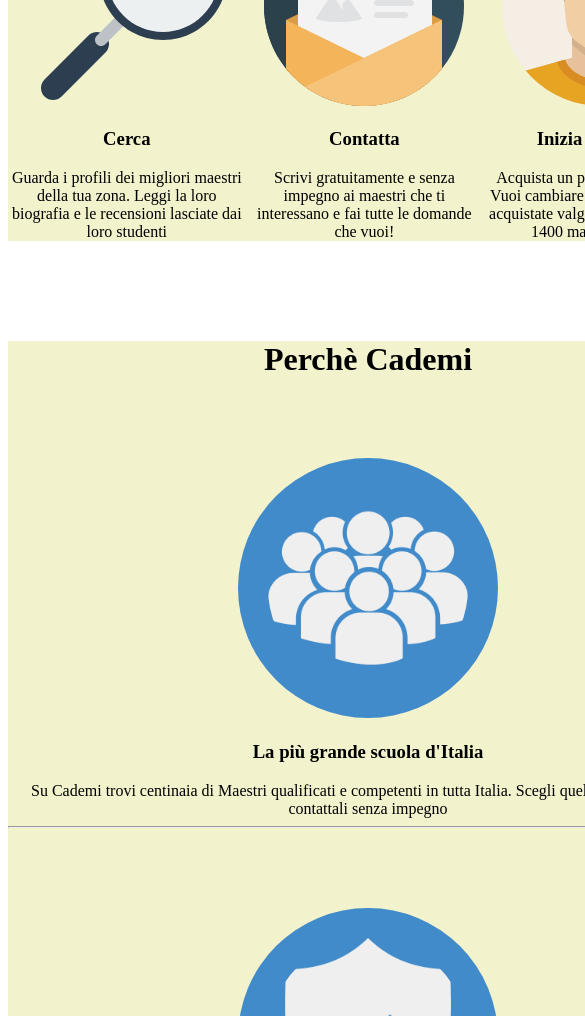
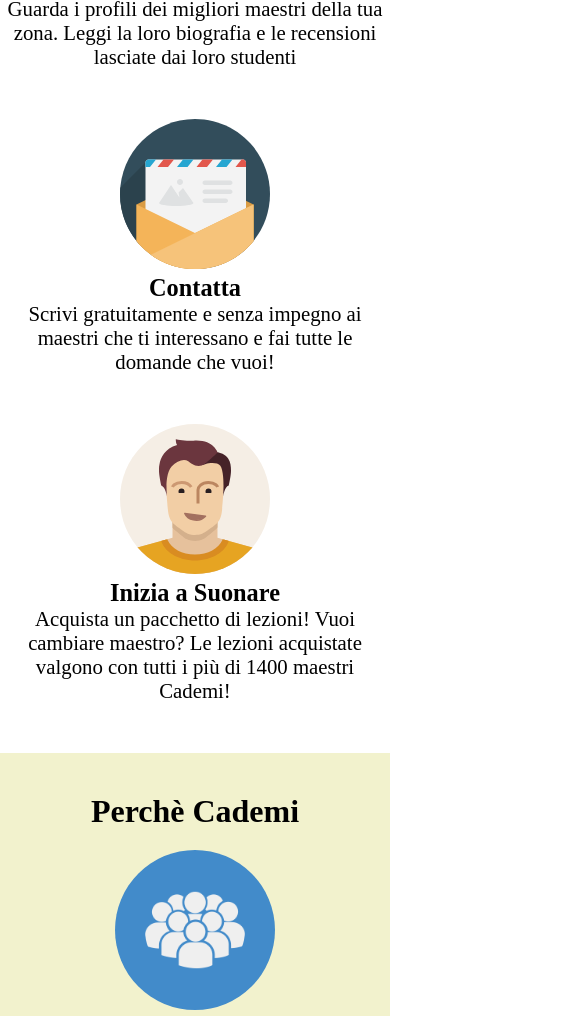
Before and after one commit to DanieleGelsomino/html-css-resp-wannabe, a plain HTML site: page index.html in a window 390 px wide. Shown: the part 984-2000 px from the top of the page, 585 px wide, since content can reach past the window. Drawn offline with Linux system fonts and the light colour scheme.

Commit message:
add mediaquery another row da sistemare linee che separano div in basso

```diff
--- a/css/mediaquery.css
+++ b/css/mediaquery.css
@@ -1,16 +1,63 @@
 /* desktop first */
 
 @media screen and (max-width: 720px) {
+  body {
+    margin: 0%;
+  }
+  h1 {
+    margin: 0;
+    padding-top: 20px;
+    padding-bottom: 20px;
+  }
+
+  #lezioni h1 {
+    background-color: rgb(242, 242, 205);
+    padding-top: 0;
+  }
+  img {
+    height: 150px;
+  }
+
+  h3 {
+    margin: 0;
+  }
+
   .row {
-    width: 720px;
-    margin-left: auto;
-    margin-right: auto;
-    margin-top: 100px;
+    width: 100%;
+    margin-top: 0;
+    padding-top: 20px;
     background-color: rgb(242, 242, 205);
   }
 
   #lezioni .row > .left,
   #lezioni .row > .right {
     width: 100%;
+    padding-bottom: 50px;
+    font-size: 1.3rem;
+    background-color: rgb(242, 242, 205);
+  }
+
+  #steps .row h1 {
+    background-color: white;
+  }
+  #steps .row > .left,
+  #steps .row > .central,
+  #steps .row > .right {
+    width: 100%;
+    padding-bottom: 50px;
+    font-size: 1.3rem;
+    background-color: white;
+  }
+
+  #why .row > .first,
+  #why .row > .second,
+  #why .row > .third {
+    width: 100%;
+    margin-top: 0;
+    font-size: 1.3rem;
+  }
+
+  #why .row img {
+    height: 100px;
   }
 }
```
